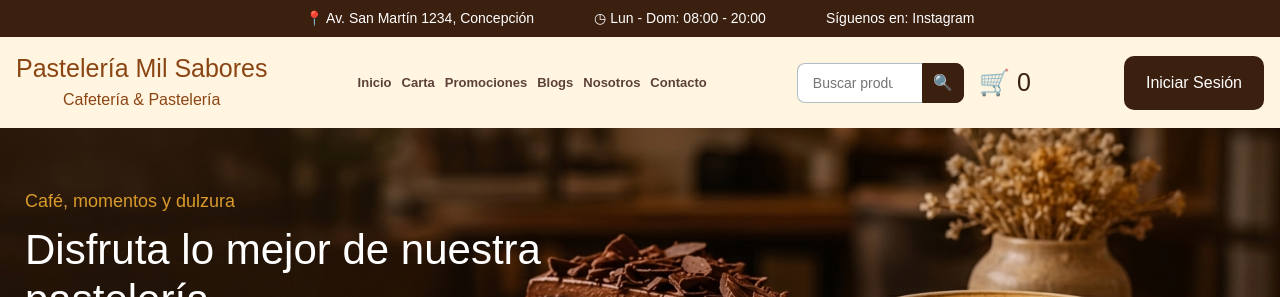
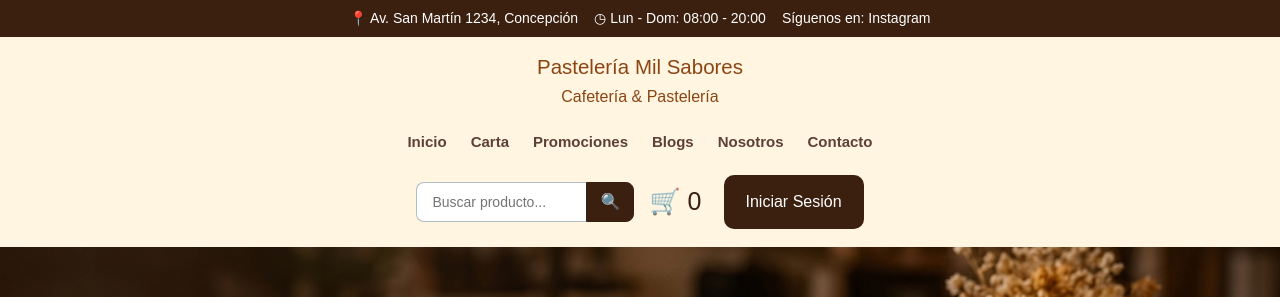
Before and after one commit to Juanestebann/PasteleriaReact, a React (Vite) app: page / in a window 1280 px wide. Shown: the top 297 px of the page. Built offline with nearby package versions, Linux system fonts and the light colour scheme.

Commit message:
fix: mejorar acceso administrativo y estilos del encabezado J14

```diff
--- a/src/componentes/organismos/Encabezado.jsx
+++ b/src/componentes/organismos/Encabezado.jsx
@@ -6,6 +6,11 @@ function Encabezado({
     cantidadCarrito = 0,
     onCerrarSesion = () => { }
 }) {
+    // J14: identificar usuarios con acceso al panel administrativo
+    const esPersonalInterno =
+        usuario?.tipoUsuario === 'Administrador' ||
+        usuario?.tipoUsuario === 'Vendedor'
+
     return (
         <>
             {/* BARRA SUPERIOR */}
@@ -32,9 +37,9 @@ function Encabezado({
                     <Link to="/nosotros">Nosotros</Link>
                     <Link to="/contacto">Contacto</Link>
                 </nav>
+
                 {/* ACCIONES DEL ENCABEZADO */}
                 <section id="acciones-header">
-
                     {/* BUSCADOR */}
                     <section id="buscador">
                         <input
@@ -44,7 +49,10 @@ function Encabezado({
                             aria-label="Buscar producto"
                         />
 
-                        <button type="button" aria-label="Buscar">
+                        <button
+                            type="button"
+                            aria-label="Buscar"
+                        >
                             🔍
                         </button>
                     </section>
@@ -57,20 +65,40 @@ function Encabezado({
                     >
                         🛒 <span>{cantidadCarrito}</span>
                     </Link>
+                </section>
 
-                </section>
                 {/* ESTADO DE SESIÓN */}
                 <section id="sesion-header">
                     {usuario ? (
                         <>
-                            <span className="nombre-usuario"><span aria-hidden="true">👤 </span>Hola, {usuario.nombre}</span>
+                            <span className="nombre-usuario">
+                                <span aria-hidden="true">👤 </span>
+                                Hola, {usuario.nombre}
+                            </span>
 
-                            <button type="button" className="boton-CerrarSesion" onClick={onCerrarSesion}>
+                            {/* J14: enlace exclusivo para personal interno */}
+                            {esPersonalInterno && (
+                                <Link
+                                    className="boton-IniciarSesion"
+                                    to="/admin"
+                                >
+                                    Administrativo
+                                </Link>
+                            )}
+
+                            <button
+                                type="button"
+                                className="boton-CerrarSesion"
+                                onClick={onCerrarSesion}
+                            >
                                 Cerrar sesión
                             </button>
                         </>
                     ) : (
-                        <Link className="boton-IniciarSesion" to="/login">
+                        <Link
+                            className="boton-IniciarSesion"
+                            to="/login"
+                        >
                             Iniciar Sesión
                         </Link>
                     )}
--- a/src/estilos/componentes.css
+++ b/src/estilos/componentes.css
@@ -496,6 +496,7 @@
     --bs-btn-active-bg: var(--color-acento-hover);
     --bs-btn-active-border-color: var(--color-acento-hover);
 }
+
 .btn-secondary {
     --bs-btn-bg: var(--color-secundario);
     --bs-btn-border-color: var(--color-secundario);
@@ -504,3 +505,79 @@
     --bs-btn-hover-border-color: var(--color-principal);
     --bs-btn-hover-color: var(--color-blanco);
 }
+
+/* J14 - Acceso compacto al panel administrativo */
+
+#sesion-header .enlace-panel-admin {
+    display: inline-flex;
+    align-items: center;
+    justify-content: center;
+    width: auto;
+    min-width: 0;
+    padding: 7px 12px;
+    border-radius: 6px;
+    background-color: var(--color-principal);
+    color: var(--color-blanco);
+    font-size: 13px;
+    font-weight: 600;
+    text-decoration: none;
+    white-space: nowrap;
+}
+
+#sesion-header .enlace-panel-admin:hover {
+    background-color: var(--color-secundario);
+}
+
+
+
+/* Adaptación para pantallas más pequeñas */
+@media (max-width: 1366px) {
+    header:has(#sesion-header) #menu {
+        gap: 8px;
+    }
+
+    header:has(#sesion-header) #acciones-header {
+        gap: 6px;
+    }
+}
+
+@media (max-width: 768px) {
+    header:has(#sesion-header) {
+        flex-direction: column;
+        align-items: stretch;
+    }
+
+    header:has(#sesion-header) #menu,
+    header:has(#sesion-header) #acciones-header,
+    #sesion-header {
+        justify-content: center;
+        flex-wrap: wrap;
+    }
+}
+
+/* J14 - Botones de sesión uniformes */
+
+#sesion-header .enlace-panel-admin,
+#sesion-header .boton-CerrarSesion {
+    display: inline-flex;
+    align-items: center;
+    justify-content: center;
+    min-width: 140px;
+    height: 42px;
+    padding: 0 12px;
+    border: none;
+    border-radius: 8px;
+    background-color: var(--color-principal);
+    color: var(--color-blanco);
+    font-size: 14px;
+    font-weight: 600;
+    line-height: 1;
+    text-decoration: none;
+    white-space: nowrap;
+    box-sizing: border-box;
+}
+
+#sesion-header .enlace-panel-admin:hover,
+#sesion-header .boton-CerrarSesion:hover {
+    background-color: var(--color-secundario);
+}
--- a/src/estilos/tienda.css
+++ b/src/estilos/tienda.css
@@ -115,8 +115,8 @@
     white-space: nowrap;
 }
 
-/* ===== ENCABEZADO PÚBLICO - ORIGINAL EN ESCRITORIO ===== */
-/* Se identifica por sus hijos reales, sin depender de la clase del layout. */
+/* ===== ENCABEZADO PÚBLICO RESPONSIVE ===== */
+/* Conserva los colores originales y evita que el menú se superponga. */
 header:has(> #marca):has(> #menu) {
     background-color: var(--color-fondo);
     display: flex;
@@ -124,104 +124,94 @@ header:has(> #marca):has(> #menu) {
     flex-wrap: nowrap;
     align-items: center;
     justify-content: space-between;
-    gap: 16px;
-    padding: 20px 40px;
-    text-align: center;
-}
-
-header:has(> #marca)>#marca,
-header:has(> #marca)>#menu,
-header:has(> #marca)>#acciones-header,
+    gap: 12px;
+    padding: 20px 24px;
+    text-align: center;
+}
+
+header:has(> #marca)>#marca {
+    flex: 0 1 300px;
+    min-width: 0;
+}
+
+header:has(> #marca) #marca h1 {
+    font-size: clamp(20px, 1.6vw, 30px);
+    line-height: 1.2;
+}
+
+header:has(> #marca)>#menu {
+    flex: 1 1 auto;
+    min-width: 0;
+    display: flex;
+    flex-wrap: wrap;
+    align-items: center;
+    justify-content: center;
+    gap: 2px;
+}
+
+header:has(> #marca) #menu a {
+    padding: 9px 5px;
+    font-size: clamp(12px, 0.85vw, 16px);
+    white-space: nowrap;
+}
+
+header:has(> #marca)>#acciones-header {
+    flex: 0 0 auto;
+    display: flex;
+    flex-wrap: nowrap;
+    align-items: center;
+    gap: 7px;
+}
+
+header:has(> #marca) #buscador input {
+    width: clamp(95px, 9vw, 170px);
+    min-width: 0;
+}
+
 header:has(> #marca)>#sesion-header {
-    width: auto;
-    min-width: 0;
-}
-
-header:has(> #marca)>#marca,
-header:has(> #marca)>#sesion-header {
-    flex-shrink: 0;
-}
-
-header:has(> #marca)>#menu,
-header:has(> #marca)>#acciones-header {
+    flex: 0 0 auto;
+    display: flex;
     flex-wrap: nowrap;
-}
-
-/* Escritorio: tamaños originales de marca, menú y buscador. */
-@media (min-width: 1450px) and (max-width: 1650px) {
+    align-items: center;
+    gap: 8px;
+}
+
+
+
+
+
+/* Tablet y pantallas donde los elementos ya no caben en una fila. */
+@media (max-width: 1450px) {
     header:has(> #marca):has(> #menu) {
-        padding: 20px 24px;
-        gap: 12px;
-    }
-
-    header:has(> #marca) #marca h1 {
-        font-size: 30px;
-    }
-
-    header:has(> #marca) #menu a {
-        font-size: 16px;
-        padding: 12px 8px;
-    }
-
-    header:has(> #marca) #buscador input {
-        width: 170px;
-    }
-
-    header:has(> #marca) #buscador button {
-        width: 48px;
-    }
-}
-
-/* Pantallas más estrechas: reducir solo lo necesario para mantener la fila. */
-@media (min-width: 1200px) and (max-width: 1449px) {
-    header:has(> #marca):has(> #menu) {
-        padding: 16px 16px;
-        gap: 8px;
-    }
-
-    header:has(> #marca) #marca h1 {
-        font-size: 25px;
-    }
-
-    header:has(> #marca) #menu {
-        gap: 0;
-    }
-
-    header:has(> #marca) #menu a {
-        font-size: 13px;
-        padding: 10px 5px;
-    }
-
-    header:has(> #marca) #buscador input {
-        width: 125px;
-    }
-
-    header:has(> #marca) #buscador button {
-        width: 42px;
-    }
-
-    header:has(> #marca) #acciones-header {
-        gap: 7px;
-    }
-}
-
-/* Tablet: el contenido se reacomoda cuando no cabe en una fila. */
-@media (max-width: 1199px) {
-    header:has(> #marca):has(> #menu) {
-        flex-direction: row;
         flex-wrap: wrap;
         justify-content: center;
         gap: 14px;
-        padding: 18px 22px;
-    }
-
-    header:has(> #marca)>#marca,
+        padding: 18px 20px;
+    }
+
+    header:has(> #marca)>#marca {
+        flex: 1 1 100%;
+    }
+
     header:has(> #marca)>#menu {
-        width: 100%;
-    }
-
-    header:has(> #marca)>#menu {
+        flex: 1 1 100%;
         flex-wrap: wrap;
+        gap: 8px;
+    }
+
+    header:has(> #marca) #menu a {
+        font-size: 15px;
+        padding: 8px;
+    }
+
+    header:has(> #marca) #buscador input {
+        width: 170px;
+    }
+
+    header:has(> #marca)>#acciones-header,
+    header:has(> #marca)>#sesion-header {
+        flex-wrap: wrap;
+        justify-content: center;
     }
 
     #barra-superior {
@@ -229,21 +219,22 @@ header:has(> #marca)>#acciones-header {
     }
 }
 
-/* Móvil: sin desbordamiento horizontal. */
+/* Móvil: apilar y centrar sin provocar desbordamiento horizontal. */
 @media (max-width: 600px) {
     header:has(> #marca):has(> #menu) {
         flex-direction: column;
+        padding: 16px 12px;
         gap: 12px;
-        padding: 16px 12px;
+    }
+
+    header:has(> #marca)>#marca,
+    header:has(> #marca)>#menu {
+        flex: 0 1 auto;
+        width: 100%;
     }
 
     header:has(> #marca) #marca h1 {
         font-size: 25px;
-    }
-
-    header:has(> #marca)>#menu {
-        gap: 0;
-        justify-content: center;
     }
 
     header:has(> #marca) #menu a {
@@ -251,18 +242,14 @@ header:has(> #marca)>#acciones-header {
         padding: 8px 7px;
     }
 
-    header:has(> #marca)>#acciones-header {
+    header:has(> #marca)>#acciones-header,
+    header:has(> #marca)>#sesion-header {
         width: 100%;
         flex-wrap: wrap;
     }
 
-    header:has(> #marca) #buscador {
-        max-width: 100%;
-    }
-
     header:has(> #marca) #buscador input {
         width: min(170px, 50vw);
-        min-width: 0;
     }
 
     #barra-superior {
```
